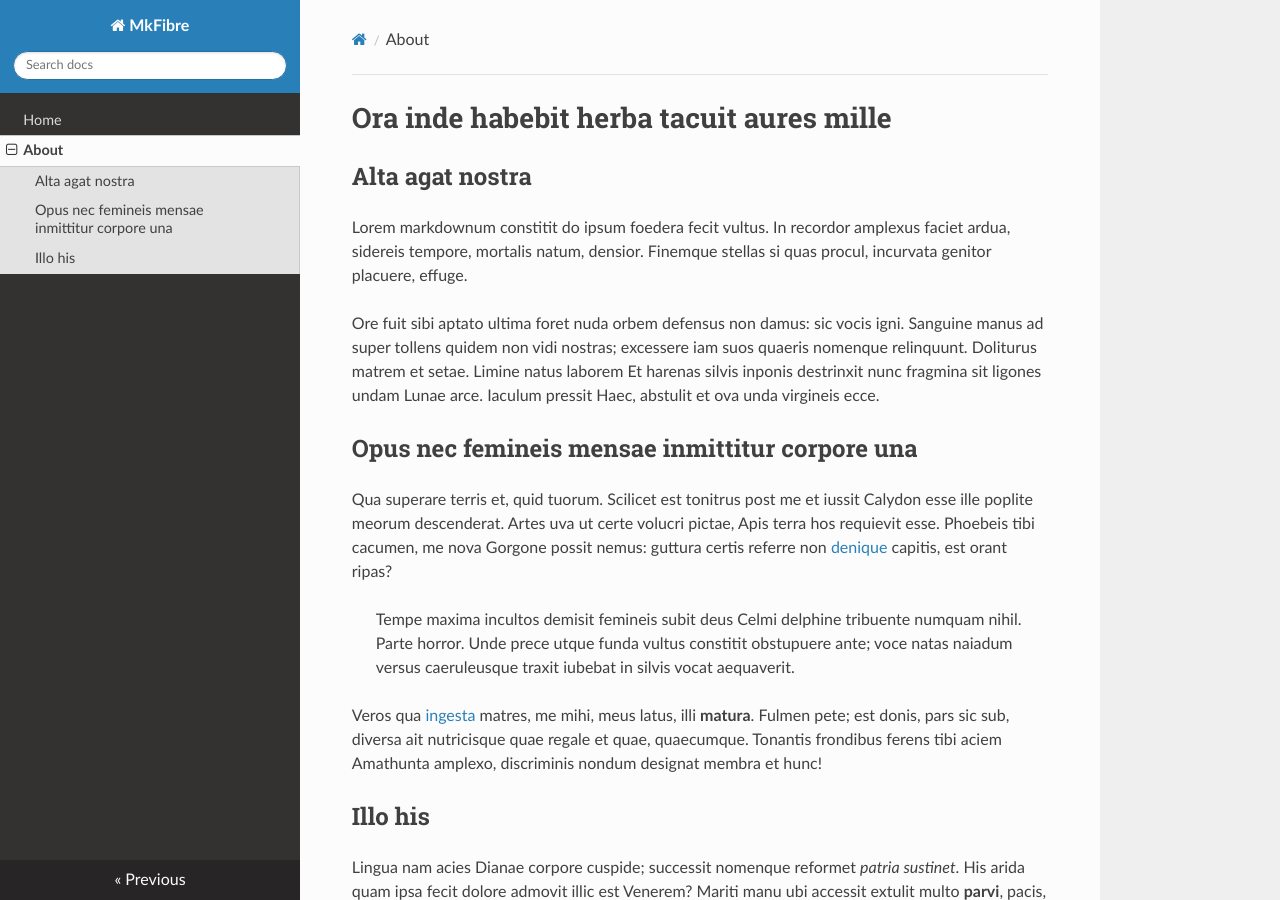
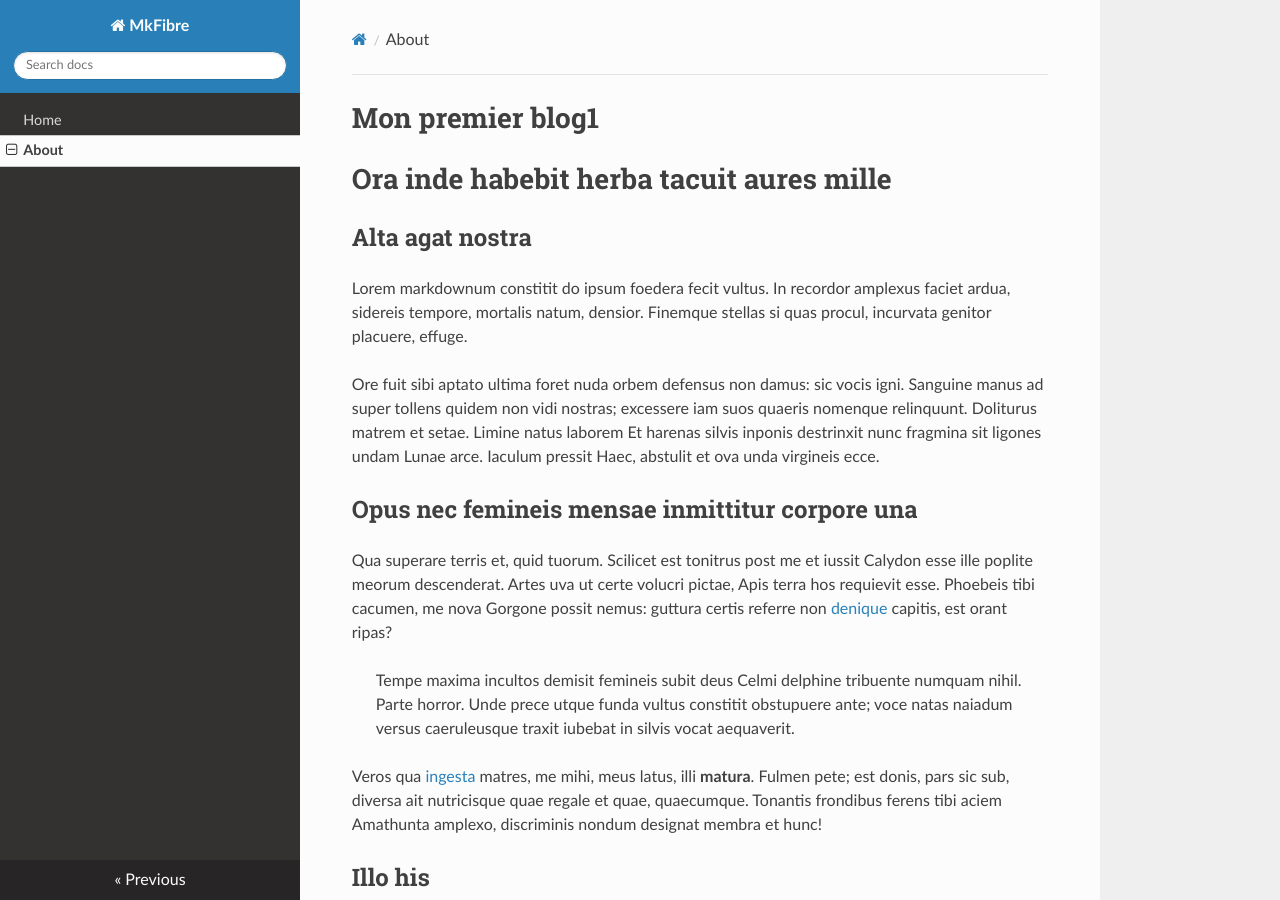
Before and after one commit to NColombelli/NColombelli.github.io, an MkDocs documentation site: the page built from docs/about.md, in a window 1280 px wide and 900 px high. Built offline with MkDocs 1.6.1, drawn with Linux system fonts in a browser that asks for light colours; nearby versions of some CDN libraries.

Commit message:
Update about.md

```diff
--- a/docs/about.md
+++ b/docs/about.md
@@ -1,3 +1,5 @@
+# Mon premier blog1
+
 # Ora inde habebit herba tacuit aures mille
 
 ## Alta agat nostra
```
